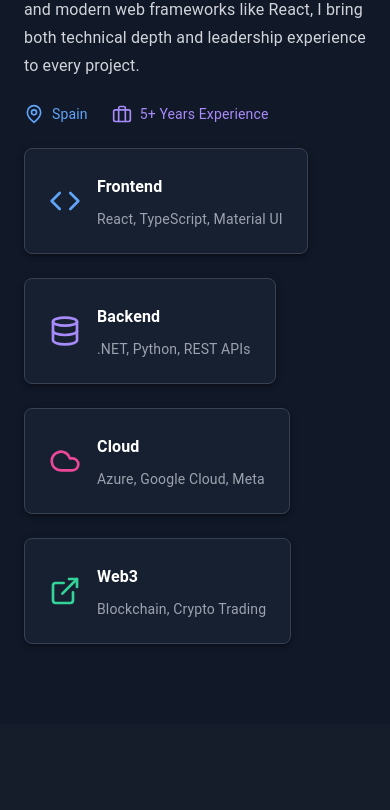
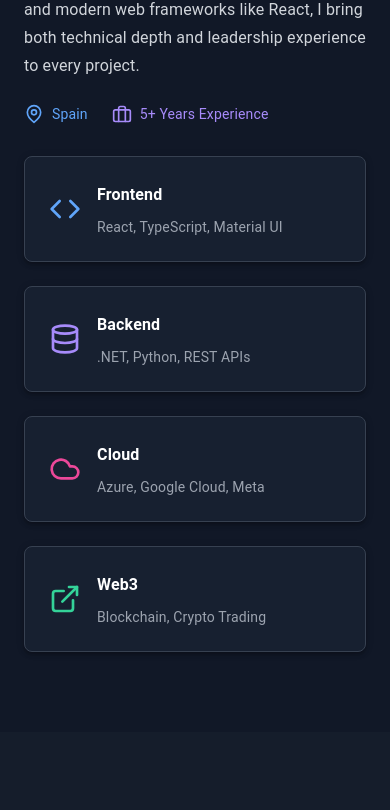
Before and after one commit to NachoD99/my-portfolio, a React (Vite) app: page / in a window 390 px wide. Shown: the part 1268-2078 px from the top of the page. Built offline with nearby package versions, Linux system fonts and the light colour scheme.

Commit message:
fix about component mobile

```diff
--- a/src/sections/about/About.jsx
+++ b/src/sections/about/About.jsx
@@ -1,4 +1,5 @@
 "use client";
+
 import {
   MapPin,
   ExternalLink,
@@ -9,12 +10,10 @@ import {
 } from "lucide-react";
 import Box from "@mui/material/Box";
 import Typography from "@mui/material/Typography";
-import Grid from "@mui/material/Grid";
 import Paper from "@mui/material/Paper";
 import Stack from "@mui/material/Stack";
 import { motion } from "framer-motion";
 
-export default function About() {
 const features = [
   {
     icon: <Code size={32} color="#60a5fa" />,
@@ -42,6 +41,7 @@ export default function About() {
   },
 ];
 
+export default function About() {
   return (
     <Box id="about" sx={{ py: 10, px: 3 }}>
       <Box sx={{ maxWidth: "1200px", mx: "auto" }}>
@@ -61,24 +61,33 @@ export default function About() {
           About Me
         </Typography>
 
-                <Grid container spacing={3}>
-                    {/* Text Column */}
-                    <Grid item xs={12} md={6}>
+        {/* Flex container */}
+        <Box
+          sx={{
+            display: "flex",
+            flexDirection: { xs: "column", md: "row" },
+            gap: 4,
+            width: "100%",
+          }}
+        >
+          {/* Text */}
+          <Box sx={{ flex: 1 }}>
             <Typography
               variant="body1"
               sx={{ color: "#d1d5db", mb: 3, lineHeight: 1.75 }}
             >
-                            I'm a passionate Software Engineer with expertise in fullstack development, currently working on
-                            cutting-edge Web3 and blockchain solutions. My journey spans from traditional enterprise applications to
-                            modern cryptocurrency trading platforms.
+              I'm a passionate Software Engineer with expertise in fullstack
+              development, currently working on cutting-edge Web3 and blockchain
+              solutions. My journey spans from traditional enterprise applications
+              to modern cryptocurrency trading platforms.
             </Typography>
-
             <Typography
               variant="body1"
               sx={{ color: "#d1d5db", mb: 3, lineHeight: 1.75 }}
             >
-                            With a strong foundation in .NET technologies and modern web frameworks like React, I bring both
-                            technical depth and leadership experience to every project.
+              With a strong foundation in .NET technologies and modern web frameworks
+              like React, I bring both technical depth and leadership experience to
+              every project.
             </Typography>
 
             <Stack direction="row" spacing={3} flexWrap="wrap">
@@ -91,14 +100,20 @@ export default function About() {
                 <Typography variant="body2">5+ Years Experience</Typography>
               </Stack>
             </Stack>
-                    </Grid>
+          </Box>
 
-                    {/* Features Column */}
-                    <Grid item xs={12} md={6}>
-                        <Grid container spacing={3}>
+          {/* Features */}
+          <Box
+            sx={{
+              flex: 1,
+              display: "grid",
+              gridTemplateColumns: { xs: "1fr", sm: "1fr 1fr" },
+              gap: 3,
+            }}
+          >
             {features.map((item, idx) => (
-                                <Grid item xs={12} sm={6} key={idx}>
               <motion.div
+                key={idx}
                 initial={{ opacity: 0, y: 30 }}
                 whileInView={{ opacity: 1, y: 0 }}
                 viewport={{ once: true, amount: 0.3 }}
@@ -108,6 +123,7 @@ export default function About() {
                   elevation={3}
                   sx={{
                     p: 3,
+                    width: "100%",
                     backgroundColor: "rgba(30,41,59,0.5)",
                     border: "1px solid #374151",
                     borderRadius: 2,
@@ -121,7 +137,10 @@ export default function About() {
                   <Stack direction="row" spacing={2} alignItems="center">
                     {item.icon}
                     <Box>
-                                                    <Typography variant="subtitle1" sx={{ fontWeight: 600, mb: 1, color: "#fff" }}>
+                      <Typography
+                        variant="subtitle1"
+                        sx={{ fontWeight: 600, mb: 1, color: "#fff" }}
+                      >
                         {item.title}
                       </Typography>
                       <Typography variant="body2" sx={{ color: "#9ca3af" }}>
@@ -131,11 +150,9 @@ export default function About() {
                   </Stack>
                 </Paper>
               </motion.div>
-                                </Grid>
             ))}
-                        </Grid>
-                    </Grid>
-                </Grid>
+          </Box>
+        </Box>
       </Box>
     </Box>
   );
```
Lines whose indentation alone changed are shown as unchanged.
